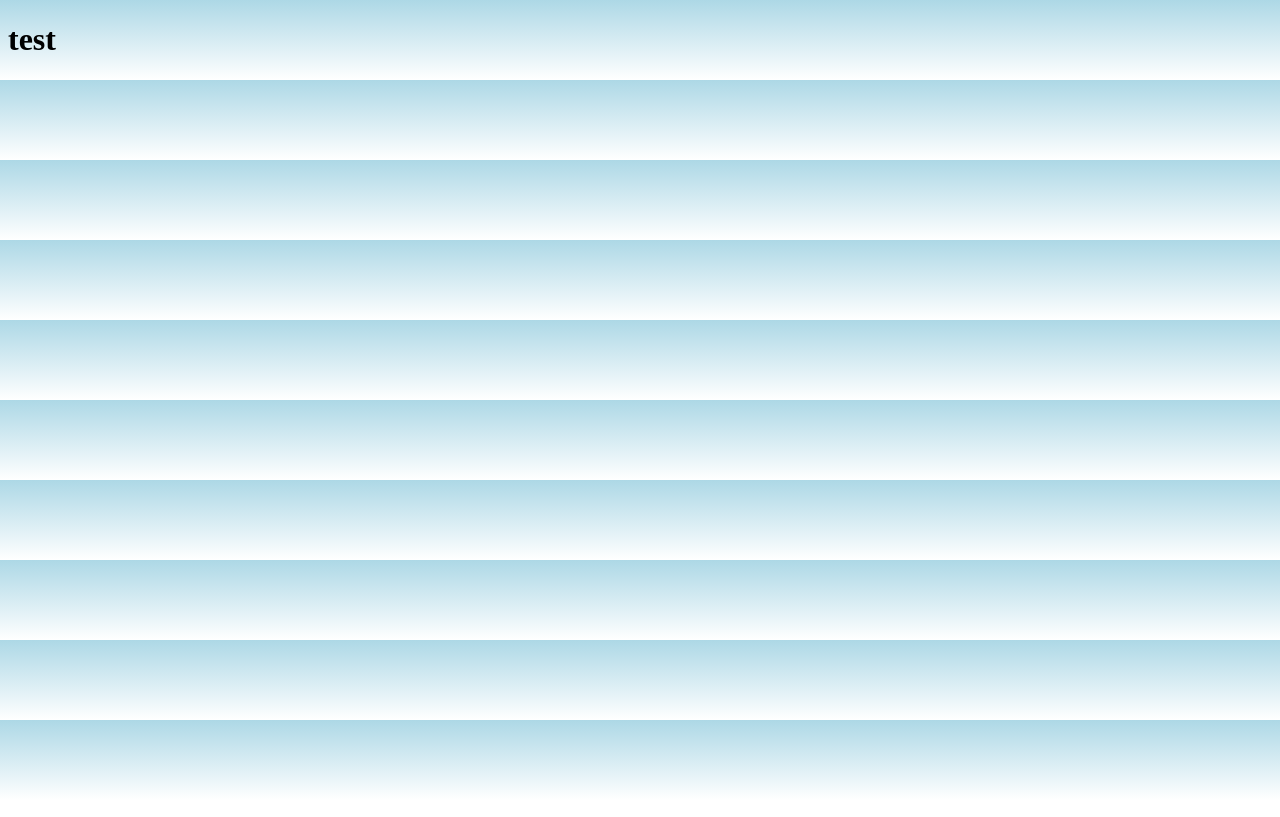
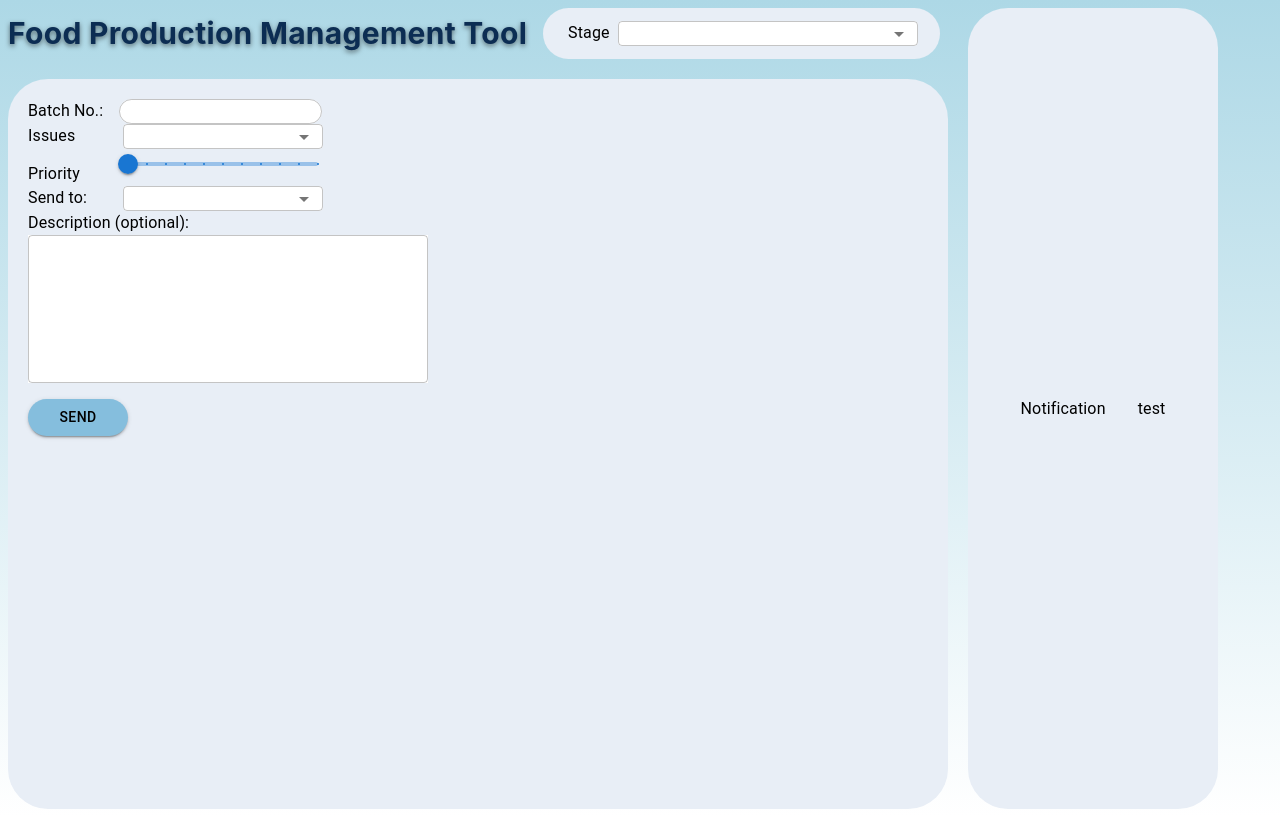
Before and after one commit to nguyenducminh2206/HK-Foods-Junction2024, a React (Vite) app in the folder food-production-management-app/: page /touchscreen in a window 1280 px wide. Built offline with nearby package versions, Linux system fonts and the light colour scheme.

Commit message:
feat: added touch screen view

```diff
--- /dev/null
+++ b/food-production-management-app/src/pages/TouchScreen/NotiBar.jsx
@@ -0,0 +1,22 @@
+import { Box, Divider, Typography } from "@mui/material"
+
+const NotiBar = () => {
+  return (
+    <Box
+      display="flex"
+      justifyContent="center"
+      alignItems="center"
+      sx={{ borderRadius: 10, background: "#E8EEF6", width: 250 }}
+    >
+      <Box>
+        <Typography>Notification</Typography>
+      </Box>
+      <Divider variant="middle" orientation="horizontal"/>
+      <Box>
+        <Typography>test</Typography>
+      </Box>
+    </Box>
+  )
+}
+
+export default NotiBar
--- /dev/null
+++ b/food-production-management-app/src/pages/TouchScreen/NotiForm.jsx
@@ -0,0 +1,79 @@
+import { Box, Slider, TextField, Typography, Button } from "@mui/material"
+import IssuesSelect from "./SelectMenus/IssuesSelect"
+import StagesSelect from "./SelectMenus/StageSelect"
+
+const NotiForm = () => {
+  return (
+    <>
+      <Box
+        sx={{
+          borderRadius: 10,
+          border: "20px solid transparent",
+          background: "#E8EEF6",
+          width: 900,
+          height: 690,
+          "& > *": { marginTop: "20px" },
+        }}
+      >
+        <Typography className="test">
+          Batch No.:
+          <TextField
+            sx={{
+              "& .MuiInputBase-root": {
+                height: 25,
+                borderRadius: "15px",
+                marginLeft: 2,
+                width: 203,
+                background: "white",
+              },
+            }}
+          ></TextField>
+        </Typography>
+        <Typography className="noti-form-label">
+          Issues
+          <IssuesSelect />
+        </Typography>
+        <Typography className="noti-form-label">
+          Priority
+          <Slider
+            aria-label="Priority"
+            defaultValue={0}
+            valueLabelDisplay="auto"
+            shiftStep={30}
+            step={1}
+            marks
+            min={0}
+            max={10}
+            sx={{ width: 190, marginLeft: 6 }}
+          ></Slider>
+        </Typography>
+        <Typography className="noti-form-label">
+          Send to: <StagesSelect />
+        </Typography>
+        <Typography className="noti-form-label">
+          Description (optional):
+        </Typography>
+        <TextField
+          multiline
+          rows={5}
+          sx={{ width: 400, background: "white" }}
+        />
+        <br />
+        <Button
+          variant="contained"
+          sx={{
+            width: 100,
+            marginTop: 2,
+            backgroundColor: "#85BEDD",
+            color: "black",
+            borderRadius: 30,
+          }}
+        >
+          Send
+        </Button>
+      </Box>
+    </>
+  )
+}
+
+export default NotiForm
--- /dev/null
+++ b/food-production-management-app/src/pages/TouchScreen/SelectMenus/CurrentStageSelect.jsx
@@ -0,0 +1,30 @@
+import { FormControl, MenuItem, Select } from "@mui/material"
+import { useState } from "react"
+
+const CurrentStageSelect = () => {
+  const [stage, setStage] = useState("")
+
+  const handleChange = (e) => {
+    setStage(e.target.value)
+  }
+
+  return (
+    <>
+      <FormControl>
+        <Select
+          id="stage-select"
+          value={stage}
+          onChange={handleChange}
+          sx={{ marginLeft: 1, width: 300, height: 25, background: "white" }}
+        >
+          <MenuItem value="PrePro">Preproduction</MenuItem>
+          <MenuItem value="Cooking">Cooking</MenuItem>
+          <MenuItem value="Storage">Storage</MenuItem>
+          <MenuItem value="Packing">Package Area</MenuItem>
+        </Select>
+      </FormControl>
+    </>
+  )
+}
+
+export default CurrentStageSelect
--- /dev/null
+++ b/food-production-management-app/src/pages/TouchScreen/SelectMenus/IssuesSelect.jsx
@@ -0,0 +1,33 @@
+import { FormControl, InputLabel, MenuItem, Select } from "@mui/material"
+import { useState } from "react"
+
+const IssuesSelect = () => {
+  const [issue, setIssue] = useState("")
+
+  const handleChange = (e) => {
+    setIssue(e.target.value)
+  }
+
+  return (
+    <>
+      <FormControl>
+        <Select
+          id="issue-select"
+          value={issue}
+          onChange={handleChange}
+          sx={{ width: 200, height: 25, marginLeft: 6, background: "white" }}
+        >
+          <MenuItem value="EquipmentMalfunction">
+            Equipment Malfunction
+          </MenuItem>
+          <MenuItem value="DefectiveProduct">Defective Product</MenuItem>
+          <MenuItem value="HumanError">Human Error</MenuItem>
+          <MenuItem value="MaterialDelay">Material Delay</MenuItem>
+          <MenuItem value="Stockout">Out of Stock</MenuItem>
+        </Select>
+      </FormControl>
+    </>
+  )
+}
+
+export default IssuesSelect
--- /dev/null
+++ b/food-production-management-app/src/pages/TouchScreen/SelectMenus/StageSelect.jsx
@@ -0,0 +1,30 @@
+import { FormControl, MenuItem, Select } from "@mui/material"
+import { useState } from "react"
+
+const StagesSelect = () => {
+  const [stage, setStage] = useState("")
+
+  const handleChange = (e) => {
+    setStage(e.target.value)
+  }
+
+  return (
+    <>
+      <FormControl>
+        <Select
+          id="stage-select"
+          value={stage}
+          onChange={handleChange}
+          sx={{ marginLeft: 4, width: 200, height: 25, background: "white" }}
+        >
+          <MenuItem value="PrePro">Preproduction</MenuItem>
+          <MenuItem value="Cooking">Cooking</MenuItem>
+          <MenuItem value="Storage">Storage</MenuItem>
+          <MenuItem value="Packing">Package Area</MenuItem>
+        </Select>
+      </FormControl>
+    </>
+  )
+}
+
+export default StagesSelect
--- a/food-production-management-app/src/pages/TouchScreen/TouchScreen.jsx
+++ b/food-production-management-app/src/pages/TouchScreen/TouchScreen.jsx
@@ -1,5 +1,13 @@
+import LeftBox from "./boxComponents/LeftBox"
+import NotiBar from "./NotiBar"
+
 const TouchScreen = () => {
-  return <h1>test</h1>
+  return (
+    <div style={{ display: "flex", gap: 20 }}>
+      <LeftBox />
+      <NotiBar />
+    </div>
+  )
 }
 
 export default TouchScreen
--- /dev/null
+++ b/food-production-management-app/src/pages/TouchScreen/boxComponents/LeftBox.jsx
@@ -0,0 +1,15 @@
+import NotiForm from "../NotiForm"
+import TitleBox from "./TitleBox"
+
+const LeftBox = () => {
+  return (
+    <>
+      <div style={{ display: "flex", flexDirection: "column", gap: 20 }}>
+        <TitleBox />
+        <NotiForm />
+      </div>
+    </>
+  )
+}
+
+export default LeftBox
--- /dev/null
+++ b/food-production-management-app/src/pages/TouchScreen/boxComponents/TitleBox.jsx
@@ -0,0 +1,41 @@
+import { Typography, Box, TextField } from "@mui/material"
+import CurrentStageSelect from "../SelectMenus/CurrentStageSelect"
+
+const TitleBox = () => {
+  return (
+    <Box display="flex" alignItems="center">
+      <Typography
+        fontSize={30}
+        fontFamily="Inter"
+        fontWeight="bold"
+        sx={{
+          textShadow: "0px 2px 5px rgba(0, 0, 0, 0.5)",
+          color: "#0C2D53",
+          marginRight: 2,
+          display: "flex",
+          alignItems: "center"
+        }}
+      >
+        Food Production Management Tool
+      </Typography>
+      <Box
+        sx={{
+          borderRadius: 10,
+          border: "1px solid transparent",
+          background: "#E8EEF6",
+          width: 395,
+          height: 49,
+          display: "flex",
+          alignItems: "center"
+        }}
+      >
+        <Typography sx={{marginLeft: 3}}>
+          Stage
+          <CurrentStageSelect></CurrentStageSelect>
+        </Typography>
+      </Box>
+    </Box>
+  )
+}
+
+export default TitleBox
```
Also changed, not shown: food-production-management-app/src/styles.css (line endings or trailing spaces).
